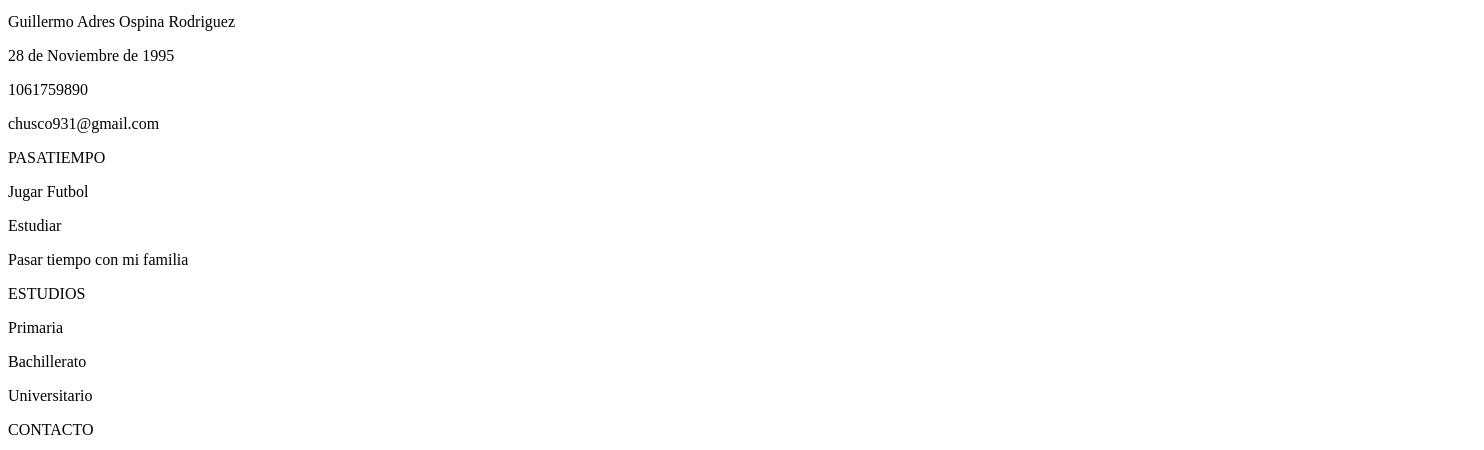
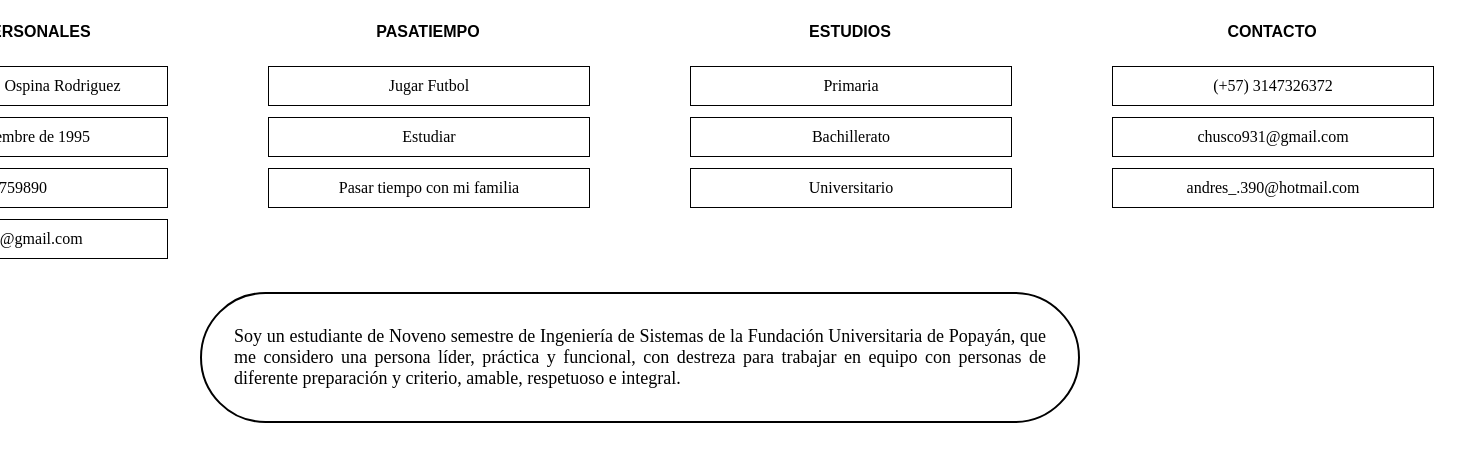
Before and after one commit to chusco07/Taller_1, a plain HTML site: page index.htm in a window 1280 px wide. Shown: the part 312-762 px from the top of the page, 1484 px wide, since content can reach past the window. Drawn offline with Linux system fonts and the light colour scheme.

Commit message:
Actualizando el index

```diff
--- a/index.htm
+++ b/index.htm
@@ -4,7 +4,7 @@
     <meta charset="UTF-8">
     <meta http-equiv="X-UA-Compatible" content="IE=edge">
     <meta name="viewport" content="width=device-width, initial-scale=1.0">
-    <link rel="stylesheet" href="">
+    <link rel="stylesheet" href="css/css.css">
     <title>Hoja_De_Vida-Git_Taller_1</title>
 </head>
 <body>
```
